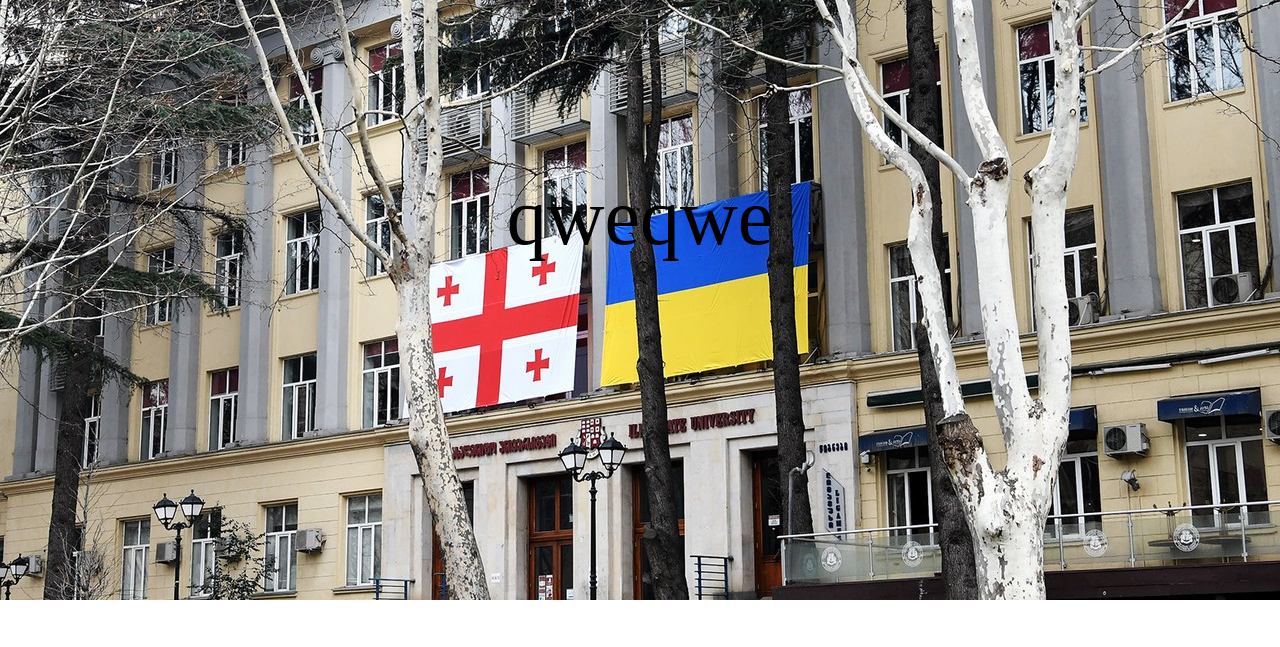
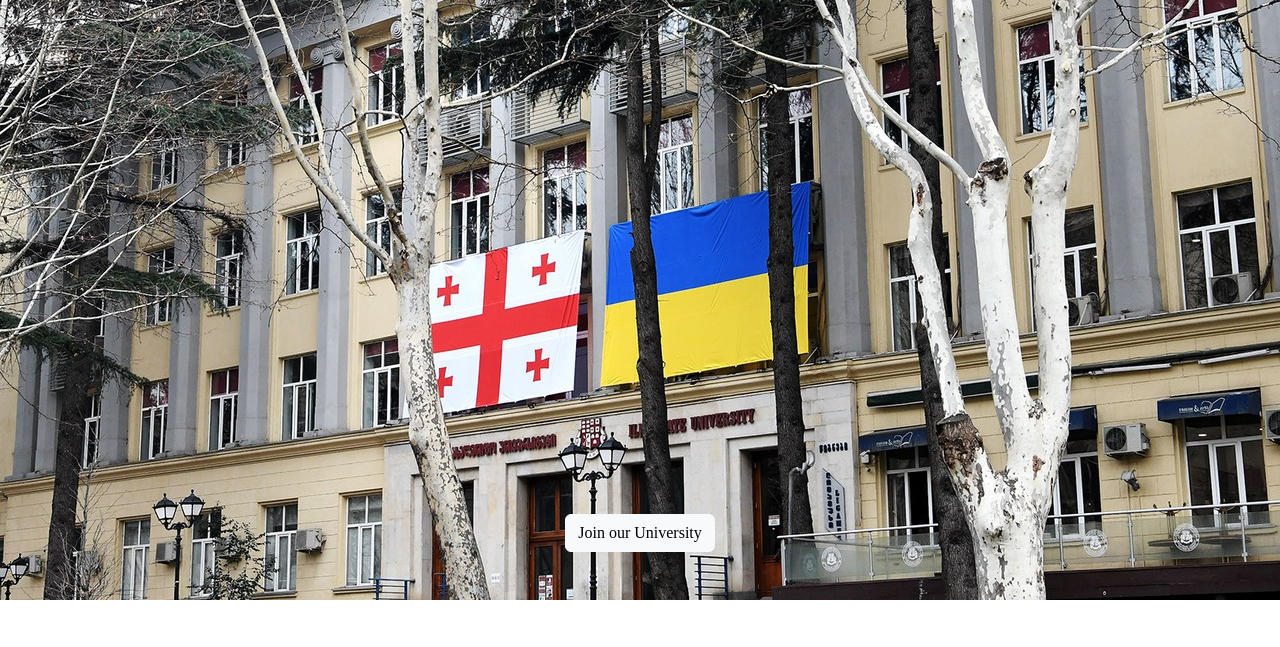
Before and after one commit to elixireous/tbc-final-project, a website: page our services.html in a window 1280 px wide. Shown: the part 1180-1827 px from the top of the page. Drawn offline with nearby package versions, Linux system fonts and the light colour scheme; a web font is replaced by a local one.

Commit message:
ilia's university

```diff
--- a/our services.html
+++ b/our services.html
@@ -41,7 +41,20 @@
     <div class="container10">
         <div class="text5">Our universities</div>
     </div>
-    <div class="container11"><p class="text6">qweqwe</p></div>
+    <div class="container11"><p class="text6">Welcome to Historical University, where the past illuminates the present. We're more than an institution; we're a gateway to a journey through time. Our commitment lies in fostering a deep appreciation for history's significance in shaping our world today.<br>
+        <br>
+        What defines us:
+        <br>
+        Immersive Learning: Explore beyond textbooks. Our curriculum includes field trips, archival studies, and hands-on experiences that bring history to life.<br>
+        <br>
+        Passionate Educators: Our faculty are more than teachers; they're passionate historians dedicated to igniting curiosity and critical thinking.<br>
+        <br>
+        Community of Explorers: Join a community where diverse perspectives converge, fostering discussions and collaborative research.<br>
+        <br>
+        Through our endeavors, we aim to not just educate but to inspire a profound connection with the past, enabling a richer understanding of the complexities of our shared human story.</p>
+        <button type="button" class="btn btn-light">Join our University</button>
+    </div>
+
 <!-- ENDING -->
     <div class="ending">
         <div class="container_end">
--- a/style.css
+++ b/style.css
@@ -423,6 +423,7 @@ a {
     display: flex;
     justify-content: center;
     align-items: center;
+    flex-direction: column;
     background-image: url(images/universities/ilia\ university.jpg);
     background-position: center;
     background-repeat: no-repeat;
@@ -439,12 +440,15 @@ a {
 }
 
 .text6 {
+    display: flex;
+    justify-content: center;
+    align-items: center;
     color: black;
-    font-size: 80px;
-    opacity: 100%;
-    transition: 2.5s;
+    background-color: azure;
+    font-size: 25px;
+    opacity: 0%;
 }
 
-.container11 text6:hover {
-    opacity: 0%;
+.text6:hover {
+    opacity: 100%;
 }
```
